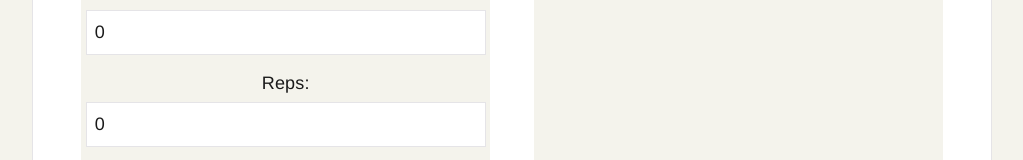
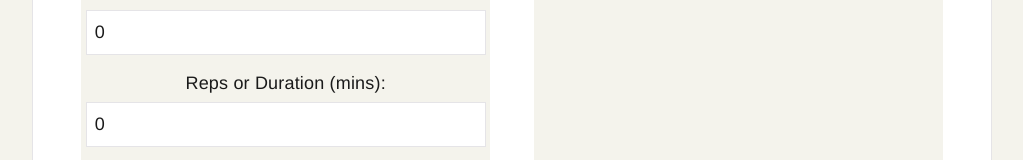
Before and after one commit to EthanM317/Fitness-Tracker-Website, a Vue app in the folder client/: page /day/1 in a window 1280 px wide. Shown: the part 430-590 px from the top of the page, without its empty margins (128-1151 px from the left). Built offline with nearby package versions, Linux system fonts and the light colour scheme; no server answers.

Commit message:
changed labels to reps/duration

```diff
--- a/client/src/components/ExerciseForm.vue
+++ b/client/src/components/ExerciseForm.vue
@@ -58,7 +58,7 @@
         <input type="number" id="sets" v-model.number="form.sets" min="0" required>
       </div>
       <div class="form-group">
-        <label for="reps">Reps:</label>
+        <label for="reps">Reps or Duration (mins):</label>
         <input type="number" id="reps" v-model.number="form.reps" min="0" required>
       </div>
       <div class="form-group">
--- a/client/src/components/ExerciseList.vue
+++ b/client/src/components/ExerciseList.vue
@@ -4,7 +4,7 @@
     <ul>
       <li v-for="exercise in exercises" :key="exercise.id" class="exercise-item">
         <div class="exercise-info">
-          <strong>{{ exercise.name }}</strong> - {{ exercise.sets }} sets x {{ exercise.reps }} reps @ {{ exercise.weight }}lbs on {{ exercise.date }}
+          <strong>{{ exercise.name }}</strong> - {{ exercise.sets }} sets x {{ exercise.reps }} reps or duration (mins) @ {{ exercise.weight }}lbs on {{ exercise.date }}
         </div>
         <button @click="deleteExercise(exercise.id)" class="delete-btn">Delete</button>
       </li>
```
